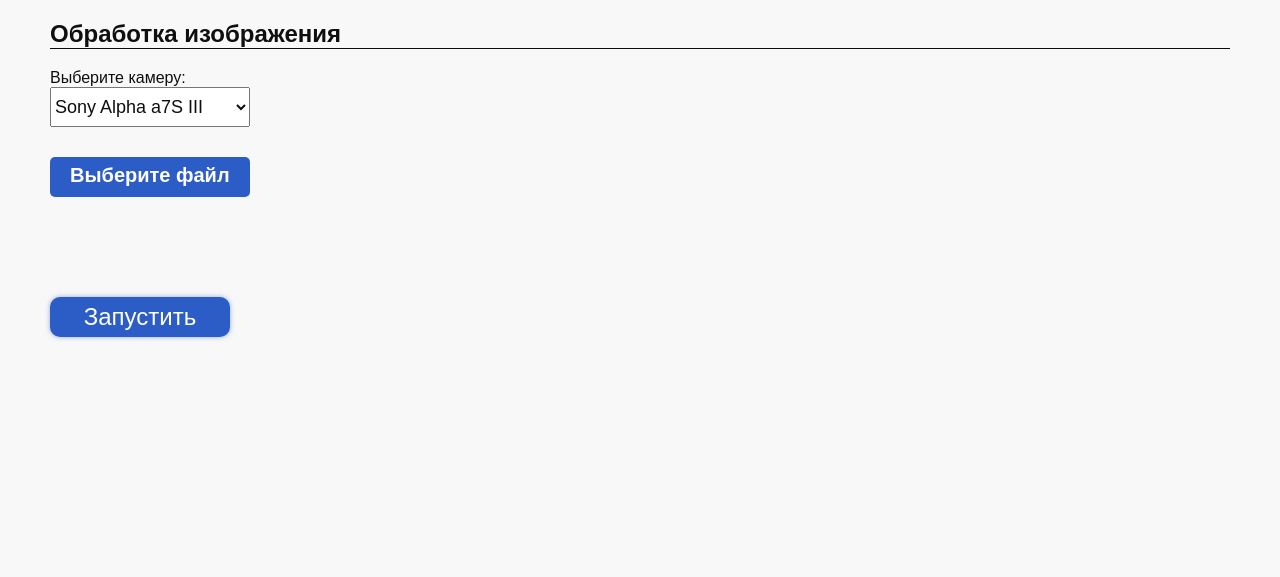
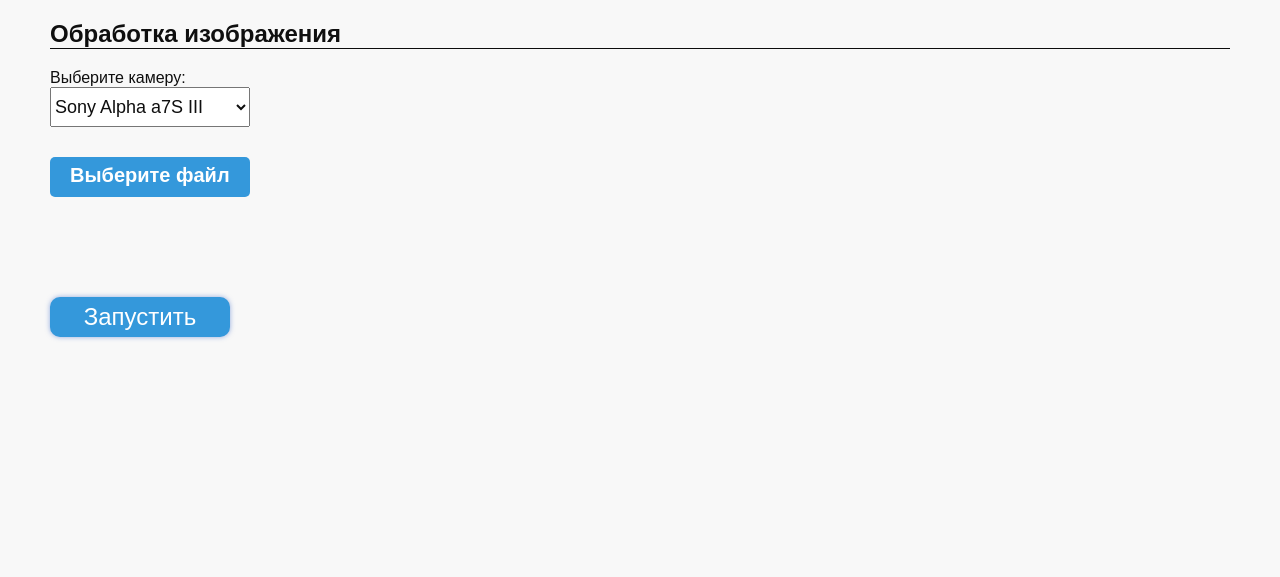
Before and after one commit to Keferd/Stavropol2023, a Flask app: page / in a window 1280 px wide. Shown: the part 60-637 px from the top of the page. Run offline with Flask 3, Linux system fonts and the light colour scheme.

Commit message:
поправки

```diff
--- a/flaskapp/routes.py
+++ b/flaskapp/routes.py
@@ -38,6 +38,8 @@ def post_file():
         file = request.files["file"]
         camera = request.form.get('camera')
 
+        print(file)
+
         if file and file.filename.endswith('.jpg'):
             save_path = os.path.join(os.path.dirname(__file__), file.filename)
             file.save(save_path)
@@ -56,7 +58,6 @@ def post_file():
                 'image_url': encoded_image,  # URL for accessing the uploaded file
                 'json_object': json_object
             }
-            print(response_data)
 
             return jsonify(response_data)
 
--- a/flaskapp/static/style.css
+++ b/flaskapp/static/style.css
@@ -160,7 +160,7 @@ footer {
 
     /* margin-left: 10px; */
     margin-bottom: 100px;
-    background-color: #2c5dc7;
+    background-color: #3498db;
     border-radius: 5px;
 
     color: #FFFFFF;
@@ -180,7 +180,7 @@ footer {
 
     margin-left: 20px;
     margin-bottom: 20px;
-    background-color: #2c5dc7;
+    background-color: #3498db;
     border-radius: 5px;
 
     color: #FFFFFF;
@@ -250,7 +250,7 @@ footer {
     /* margin-top: 50px; */
     /* margin-left: 100px; */
     margin-bottom: 30px;
-    background-color: #2c5dc7;
+    background-color: #3498db;
     border-radius: 10px;
     display: flex;
     flex-direction: column;
@@ -262,7 +262,7 @@ footer {
     color: #FFFFFF;
     font-size: 24px;
 
-    border: 3px solid #2c5dc7;
+    border: 3px solid #3498db;
 
     box-shadow: 0 0 5px rgba(44, 93, 199, 0.5);
     transition: color 1s ease;
@@ -272,7 +272,7 @@ footer {
 .aside__button:hover {
     cursor: pointer;
     background-color: white;
-    color: #2c5dc7;
+    color: #3498db;
     animation: colorChange 1s ease-in-out;
 }
 
@@ -292,10 +292,10 @@ footer {
     justify-content: center;
     font-weight: normal;
 
-    color: #2c5dc7;
+    color: #3498db;
     font-size: 24px;
 
-    border: 1px solid #2c5dc7;
+    border: 1px solid #3498db;
 
     padding: 0 20px;
     box-shadow: 0 0 5px rgba(44, 93, 199, 0.5);
@@ -345,7 +345,7 @@ footer {
 
 @keyframes colorChange {
     from {
-        background-color: #2c5dc7;
+        background-color: #3498db;
     }
     to {
         background-color: white;
```
